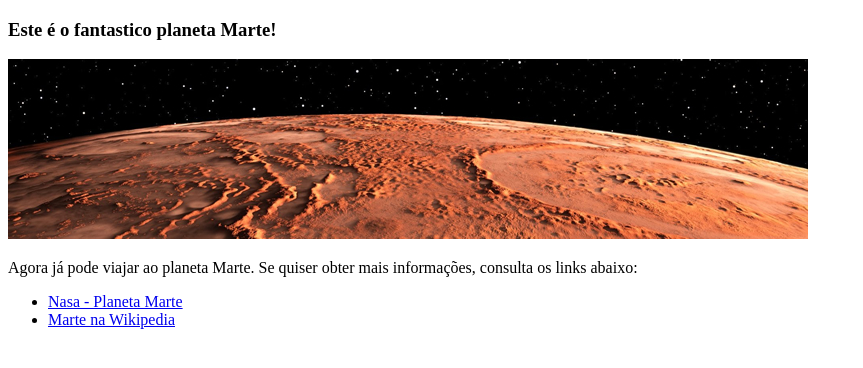
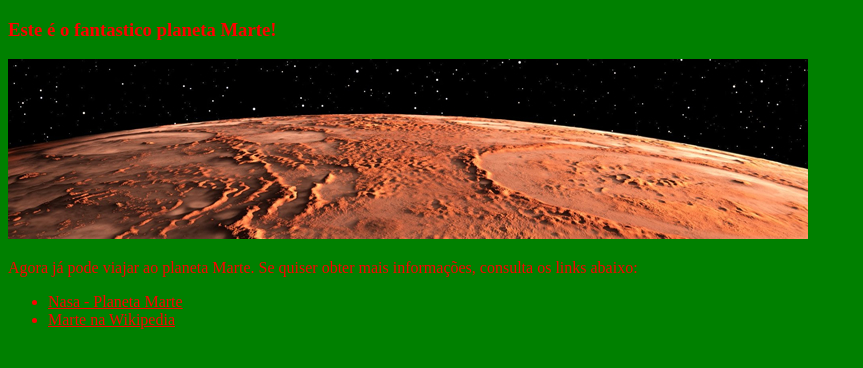
Before and after one commit to jhonatacamargol/cursoHtml5, a plain HTML site: page p003/index.html in a window 1280 px wide. Shown: the whole page, without its empty margins (0-863 px from the left). Drawn offline with Linux system fonts and the light colour scheme.

Commit message:
novo commit

```diff
--- /dev/null
+++ b/p003/index.css
@@ -0,0 +1,13 @@
+* {
+    background: green;
+    color: red;
+}
+
+p {
+    color: red;
+    font-size: 16px;
+}
+
+li {
+    text-decoration: none;
+}
--- a/p003/index.html
+++ b/p003/index.html
@@ -4,6 +4,7 @@
 <head>
     <title>O planeta Marte</title>
     <meta http-equiv="Content-Type" content="text/html;charset=UTF-8">
+    <link rel="stylesheet" href="index.css">
 </head>
 
 <body>
```
Also changed, not shown: p005/index.html (added, +14 -0 lines), p005/styles.css (added, +7 -0 lines).
